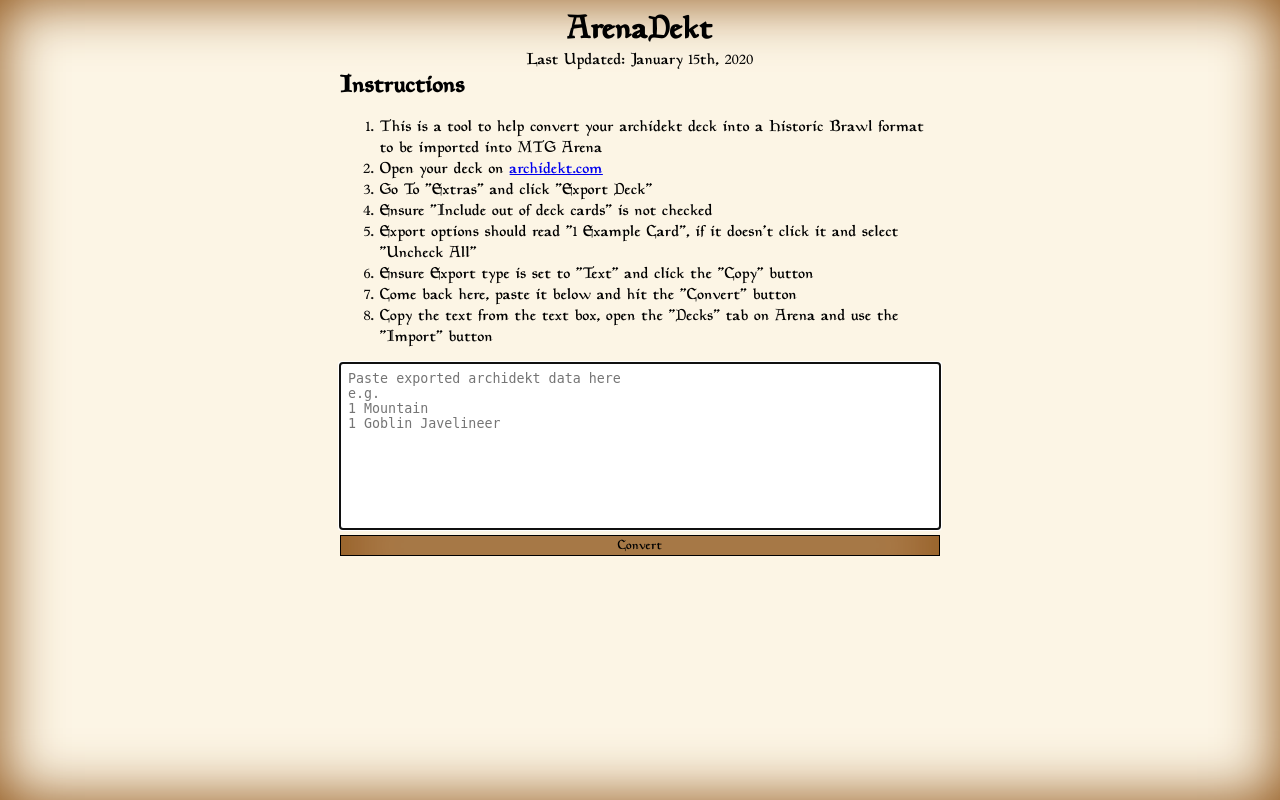
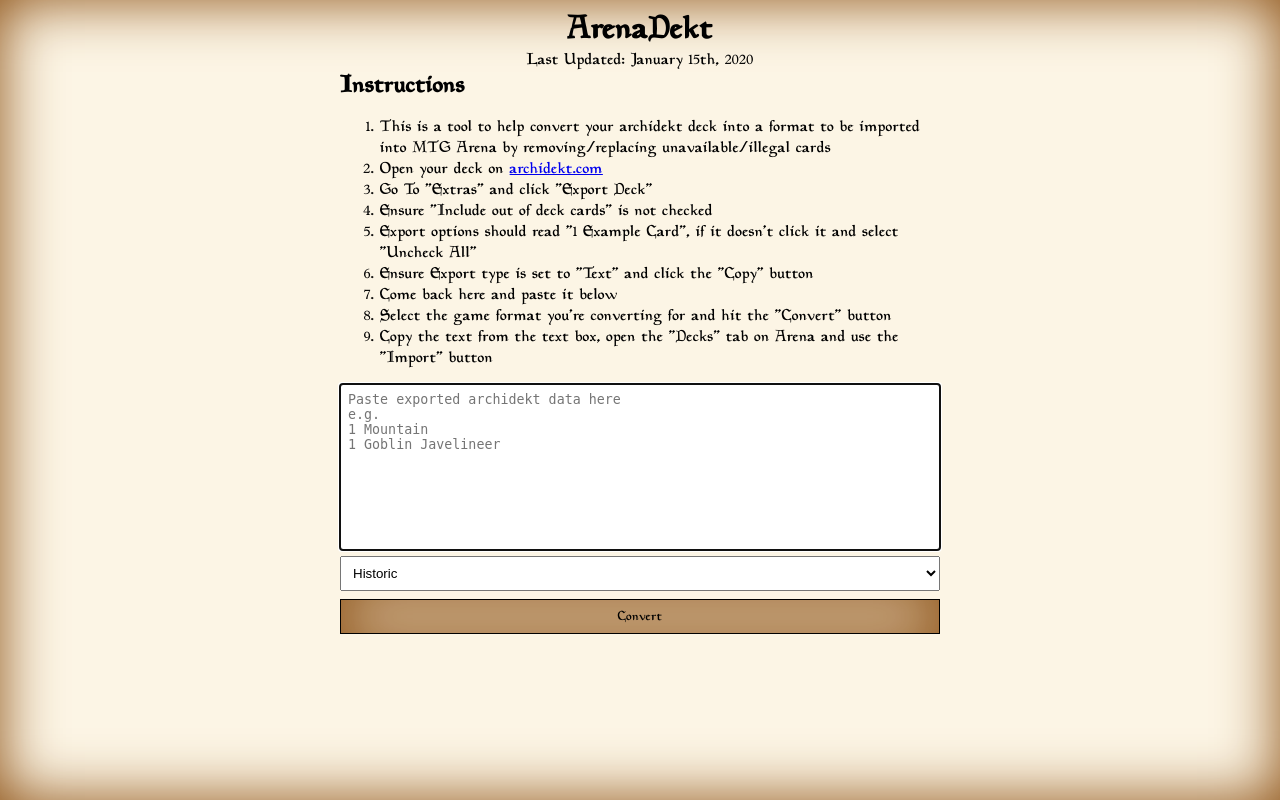
Before and after one commit to Jarf/arenadekt, a PHP site: page / in a window 1280 px wide. Run offline with PHP 8.4, Linux system fonts and the light colour scheme; tables that the repository leaves empty hold one stand-in row (values such as "Sample post").

Commit message:
Added ability to convert for various Arena formats

```diff
--- a/classes/convertor.php
+++ b/classes/convertor.php
@@ -6,7 +6,7 @@ class convertor{
 		$this->db = new db();
 	}
 
-	public function convertArchidektToArena(string $archidektdata){
+	public function convertArchidektToArena(string $archidektdata, int $gamemode){
 		$result = array(
 			'arenadeck' => array(),
 			'removed' => array(),
@@ -18,6 +18,7 @@ class convertor{
 		$deck = $decknamemap = $bindparams = $where = $arena = array();
 		$archidektdata = explode(PHP_EOL, $archidektdata);
 		$archidektdata = array_filter($archidektdata);
+		$bindparams['gamemode'] = $gamemode;
 		foreach($archidektdata as $ckey => &$card){
 			$card = trim($card);
 			if(preg_match('/^(\d)\s(.*)$/', $card, $matches)){
@@ -37,7 +38,7 @@ class convertor{
 			}
 		}
 		if(!empty($where)){
-			$sql = 'SELECT name FROM cards WHERE name IN (' . implode(',', $where) . ')';
+			$sql = 'SELECT name FROM cards WHERE name IN (' . implode(',', $where) . ') AND legal & :gamemode';
 			$this->db->query($sql);
 			foreach($bindparams as $bkey => $bval){
 				$this->db->bind($bkey, $bval, PDO::PARAM_STR);
@@ -49,6 +50,7 @@ class convertor{
 			}
 			$notfound = array_map('json_decode',array_diff(array_map('json_encode', $deck), array_map('json_encode', $arena)));
 			$where = $bindparams = array();
+			$bindparams['gamemode'] = $gamemode;
 			if(!empty($notfound)){
 				// Check not found for alchemy equivalents or double faced cards
 				$i = 0;
@@ -77,7 +79,7 @@ class convertor{
 					}
 				}
 				if(!empty($where)){
-					$sql = 'SELECT name FROM cards WHERE ' . implode(' OR ', $where) . ' AND alchemy = 1';
+					$sql = 'SELECT name FROM cards WHERE ' . implode(' OR ', $where) . ' AND alchemy = 1  AND legal & :gamemode';
 					$this->db->query($sql);
 					foreach($bindparams as $bkey => $bval){
 						$this->db->bind($bkey, $bval, PDO::PARAM_STR);
--- a/include/config.php
+++ b/include/config.php
@@ -12,6 +12,9 @@ define('DIR_VENDOR', DIR_ROOT . 'vendor/');
 define('DIR_INCLUDE', DIR_ROOT . 'include/');
 define('DIR_CLASSES', DIR_ROOT . 'classes/');
 define('DIR_CLASSES_ABSTRACT', DIR_CLASSES . 'abstract/');
+
+// Site Constants
+define('GAMEMODES', array('historic','timeless','brawl','competitivebrawl','alchemy','pioneer','modern','standardbrawl'));
 
 // Site Paths
 define('SITE_FONT', '/fonts/');
--- a/index.php
+++ b/index.php
@@ -2,9 +2,9 @@
 require_once(dirname(__FILE__) . '/include/config.php');
 require_once(dirname(__FILE__) . '/include/autoload.php');
 $removed = $info = $deck = $removedcount = $replaced = $replacedcount = null;
-if($_SERVER['REQUEST_METHOD'] === 'POST' && isset($_POST) && isset($_POST['archidekt'])){
+if($_SERVER['REQUEST_METHOD'] === 'POST' && isset($_POST) && isset($_POST['archidekt']) && isset($_POST['gamemode'])){
 	$convertor = new convertor();
-	$result = $convertor->convertArchidektToArena($_POST['archidekt']);
+	$result = $convertor->convertArchidektToArena($_POST['archidekt'], $_POST['gamemode']);
 	$removed = &$result['removed'];
 	$info = &$result['info'];
 	$deck = &$result['arenadeck'];
@@ -31,7 +31,7 @@ if($lastupdate->rowCount() === 1){
 	<meta charset="utf-8">
 	<meta name="viewport" content="width=device-width, initial-scale=1">
 	<title>ArenaDekt</title>
-	<meta name="description" content="Convert Archidekt into MTG Arena Historic Brawl format">
+	<meta name="description" content="Convert Archidekt decks to import into MTG Arena">
 	<link rel="preload" href="<?=SITE_FONT?>planewalker-webfont.woff2" as="font" type="font/woff2" crossorigin fetchpriority="high"/>
 	<link rel="icon" type="image/png" href="/favicon/favicon-96x96.png" sizes="96x96" />
 	<link rel="icon" type="image/svg+xml" href="/favicon/favicon.svg" />
@@ -68,7 +68,7 @@ if($lastupdate->rowCount() === 1){
 			div.item{
 				width: 600px;
 				max-width: 100%;
-				h1, form, textarea, input, button{
+				h1, form, textarea, input, button, select{
 					width: 100%;
 				}
 				h1, a + span{
@@ -96,9 +96,15 @@ if($lastupdate->rowCount() === 1){
 					display: block;
 					text-align: center;
 					border: 1px solid #000000;
+					padding: 8px;
 					margin-bottom: 8px;
 				}
-			}div.item#title a{
+				select{
+					padding: 8px;
+					margin-bottom: 8px;
+				}
+			}
+			div.item#title a{
 				text-decoration: none;
 				color: #000000;
 			}
@@ -117,13 +123,14 @@ if($lastupdate->rowCount() === 1){
 		<div class="item" id="help">
 			<h2>Instructions</h2>
 			<ol>
-				<li>This is a tool to help convert your archidekt deck into a Historic Brawl format to be imported into MTG Arena</li>
+				<li>This is a tool to help convert your archidekt deck into a format to be imported into MTG Arena by removing/replacing unavailable/illegal cards</li>
 				<li>Open your deck on <a href="https://archidekt.com/" target="_blank">archidekt.com</a></li>
 				<li>Go To "Extras" and click "Export Deck"</li>
 				<li>Ensure "Include out of deck cards" is not checked</li>
 				<li>Export options should read "1 Example Card", if it doesn't click it and select "Uncheck All"</li>
 				<li>Ensure Export type is set to "Text" and click the "Copy" button</li>
-				<li>Come back here, paste it below and hit the "Convert" button</li>
+				<li>Come back here and paste it below</li>
+				<li>Select the game format you're converting for and hit the "Convert" button</li>
 				<li>Copy the text from the text box, open the "Decks" tab on Arena and use the "Import" button</li>
 			</ol>
 		</div>
@@ -137,6 +144,12 @@ if($lastupdate->rowCount() === 1){
 			<form method="POST">
 				<textarea name="archidekt" placeholder="Paste exported archidekt data here&#10;e.g.&#10;1 Mountain&#10;1 Goblin Javelineer" autofocus required rows="10"><?=$deck?></textarea>
 				<?php if(empty($deck)): ?>
+				<br/>
+				<select name="gamemode">
+					<?php foreach(GAMEMODES as $gkey => $gval): ?>
+					<option value="<?=pow(2, $gkey)?>"><?=ucwords(trim(str_ends_with($gval, 'brawl') ? substr($gval, 0, -5) . ' brawl' : $gval))?></option>
+					<?php endforeach; ?>
+				</select>
 				<br/>
 				<input type="submit" value="Convert"/>
 				<?php endif; ?>
--- a/schema.sql
+++ b/schema.sql
@@ -1,2 +1,3 @@
 CREATE TABLE `arenadekt`.`cards` ( `id` BIGINT UNSIGNED NOT NULL AUTO_INCREMENT , `name` VARCHAR(255) NOT NULL , `alchemy` TINYINT UNSIGNED NOT NULL DEFAULT '0' , PRIMARY KEY (`id`), INDEX `cardsAlchemyIdx` (`alchemy`), UNIQUE `cardsNameUnique` (`name`)) ENGINE = InnoDB;
 CREATE TABLE `arenadekt`.`import` ( `lastmodified` DATETIME NOT NULL ) ENGINE = InnoDB;
+ALTER TABLE `cards` ADD `legal` TINYINT UNSIGNED NOT NULL DEFAULT '0' AFTER `alchemy`, ADD INDEX `cardsLegalIdx` (`legal`);
```
Also changed, not shown: scripts/cardImport.php (+23 -14 lines), .htaccess.
